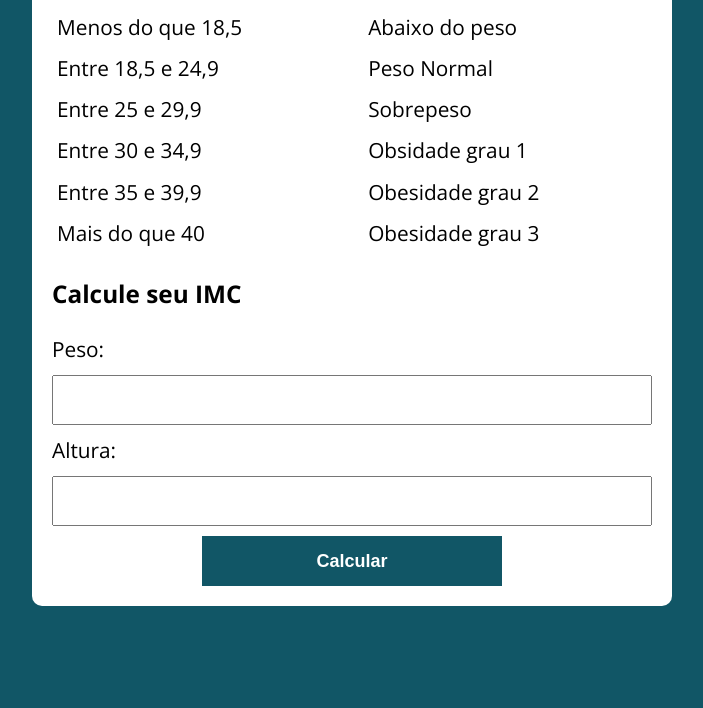
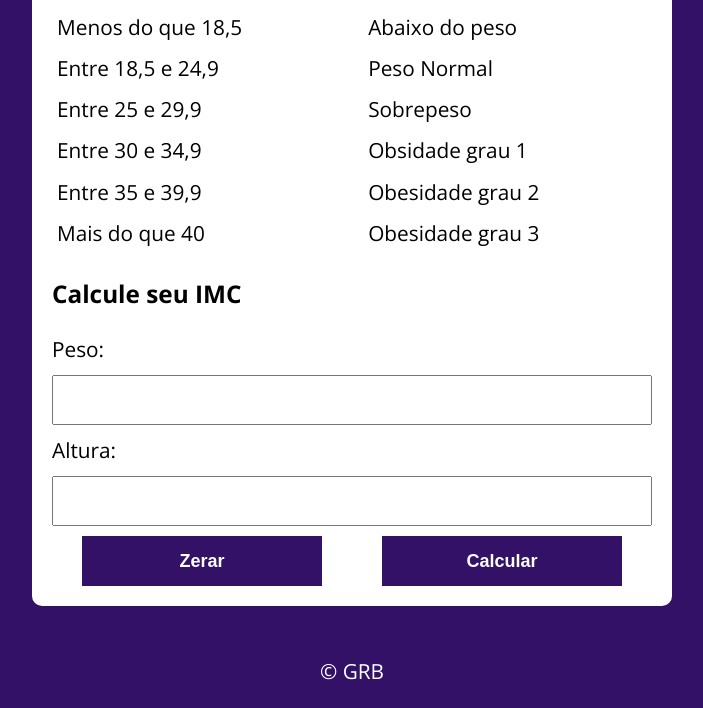
Before and after one commit to Grafaiel/IMC, a plain HTML site: page index.html in a window 1280 px wide. Shown: the part 236-944 px from the top of the page, without its empty margins (288-991 px from the left). Before the commit the page ends 892 px from the top, so only its background shows below. Drawn offline with nearby package versions, Linux system fonts and the light colour scheme.

Commit message:
atualizações para o portifolio index -> btn zerar style -> btn zerar + btn enviar main -> aviso de peso e altura invertido arrumado

```diff
--- a/assets/css/style.css
+++ b/assets/css/style.css
@@ -1,8 +1,8 @@
 @import url('https://fonts.googleapis.com/css2?family=Open+Sans:wght@400;700&display=swap');
 
 :root {
-    --primary-color:rgb(17, 86, 102);
-    --primary-color-darker: rgb(9, 46, 56);
+    --primary-color:rgb(50, 17, 102);
+    --primary-color-darker: rgb(43, 9, 56);
     --primary-color-active: rgb(124, 124, 124);
 
 }
@@ -50,27 +50,33 @@ form input:focus {
     outline: 1px solid var(--primary-color);
 }
 
-form button {
+.btn-div {
+    display: flex;
+    flex-direction: row;
+    flex-wrap: wrap;
+}
+
+.btn {
     margin: 0 auto;
-    border: none;
+    border: 1px ;
     background: var(--primary-color);
     color: #fff;
     font-size: 18px;
     font-weight: 700;
-    width: 50%;
+    width: 40%;
     height: 50px;
     cursor: pointer;
 }
 
-form button:hover {
+.btn:hover {
     background: var(--primary-color-darker);
 }
 
-form button:focus {
+.btn:focus {
     background: var(--primary-color-darker);
 }
 
-form button:active {
+.btn:active {
     background: var(--primary-color-active);
 }
 
@@ -94,3 +100,7 @@ table td, table th {
 .bad {
     background: rgb(221, 22, 62);
 }
+
+footer {
+    color:#fff
+}
--- a/assets/js/main.js
+++ b/assets/js/main.js
@@ -27,9 +27,9 @@ function meuEscopo() {
         result.innerHTML = '';
 
         if(!peso) {
-            return result.innerHTML += `<p style="background:red; color:white;" > Peso Iválido - Exemplo válido: 1.84 <br>`;
+            return result.innerHTML += `<p style="background:red; color:white;" > Peso Iválido - Exemplo válido: 97 <br>`;
         } else if(!altura) {
-            return result.innerHTML += `<p style="background:red; color:white;" > Altura Iválida - Exemplo válido: 104.4 <br>`;
+            return result.innerHTML += `<p style="background:red; color:white;" > Altura Iválida - Exemplo válido:  1.84 <br>`;
         } else if (imc <= 18.5 ) {
             return result.innerHTML += `<p style="background:red; color:white;" > Peso: ${exibirPeso} <br> IMC = ${exibirImc} <br> Menos do que 18,5 Abaixo do peso </p>`;
         } else if (imc >= 18.51 && imc <= 24.9 ) {
--- a/index.html
+++ b/index.html
@@ -54,12 +54,18 @@
             <input type="text" name="peso" id="peso">
             <label for="altura">Altura:</label>
             <input type="text" name="altura" id="altura">
-            <button>Calcular</button>
+            <div class="btn-div">
+                <input type="button" value="Zerar" class="btn" onClick="window.location.reload()">
+                <button class="btn" >Calcular</button>
+            </div>
         </form>
         <div class="result">
 
         </div>
     </section>
+    <footer>
+        <p>&copy; GRB</p>
+    </footer>
     <script src="./assets/js/main.js"></script>
 </body>
 
```
